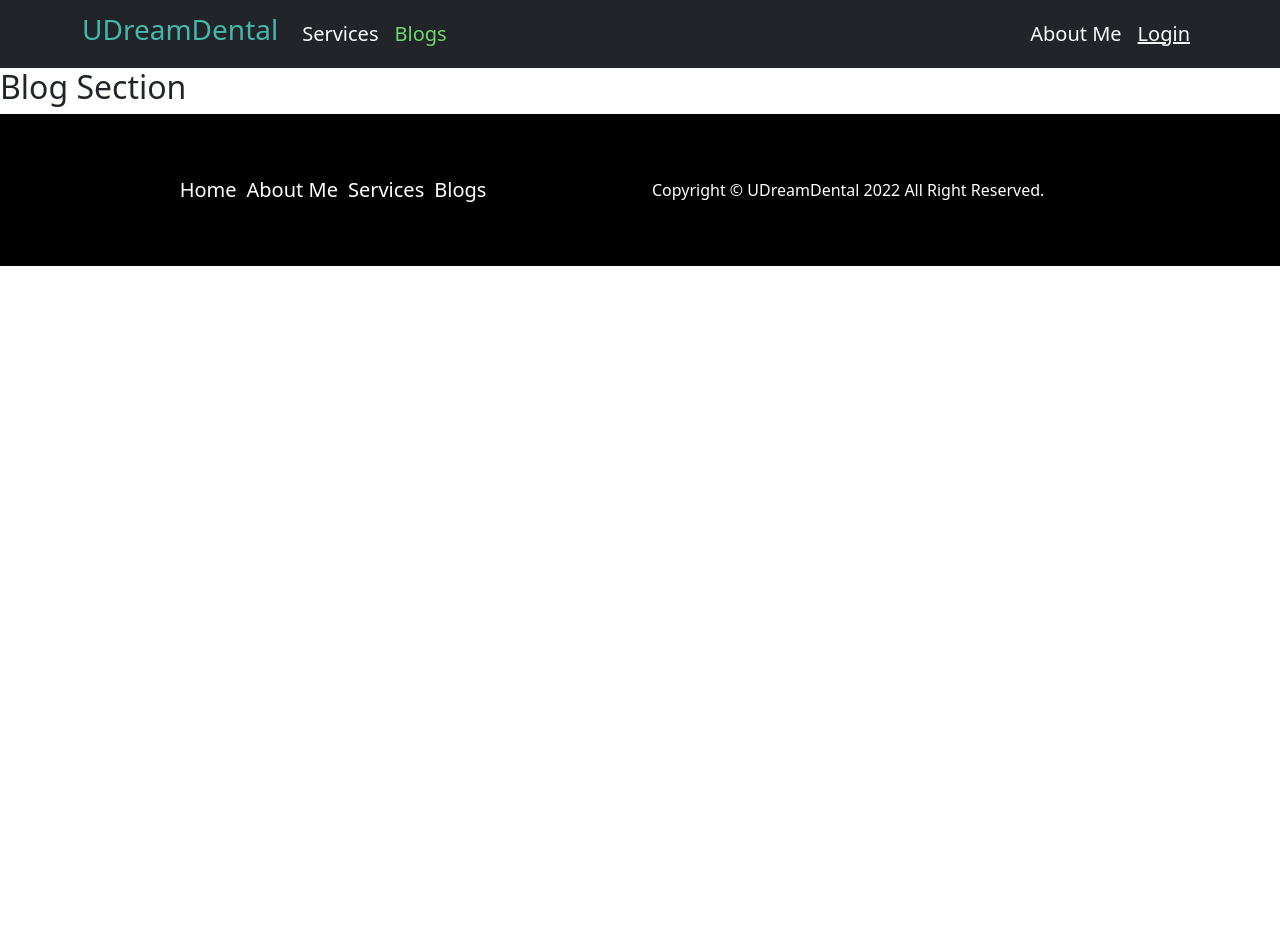
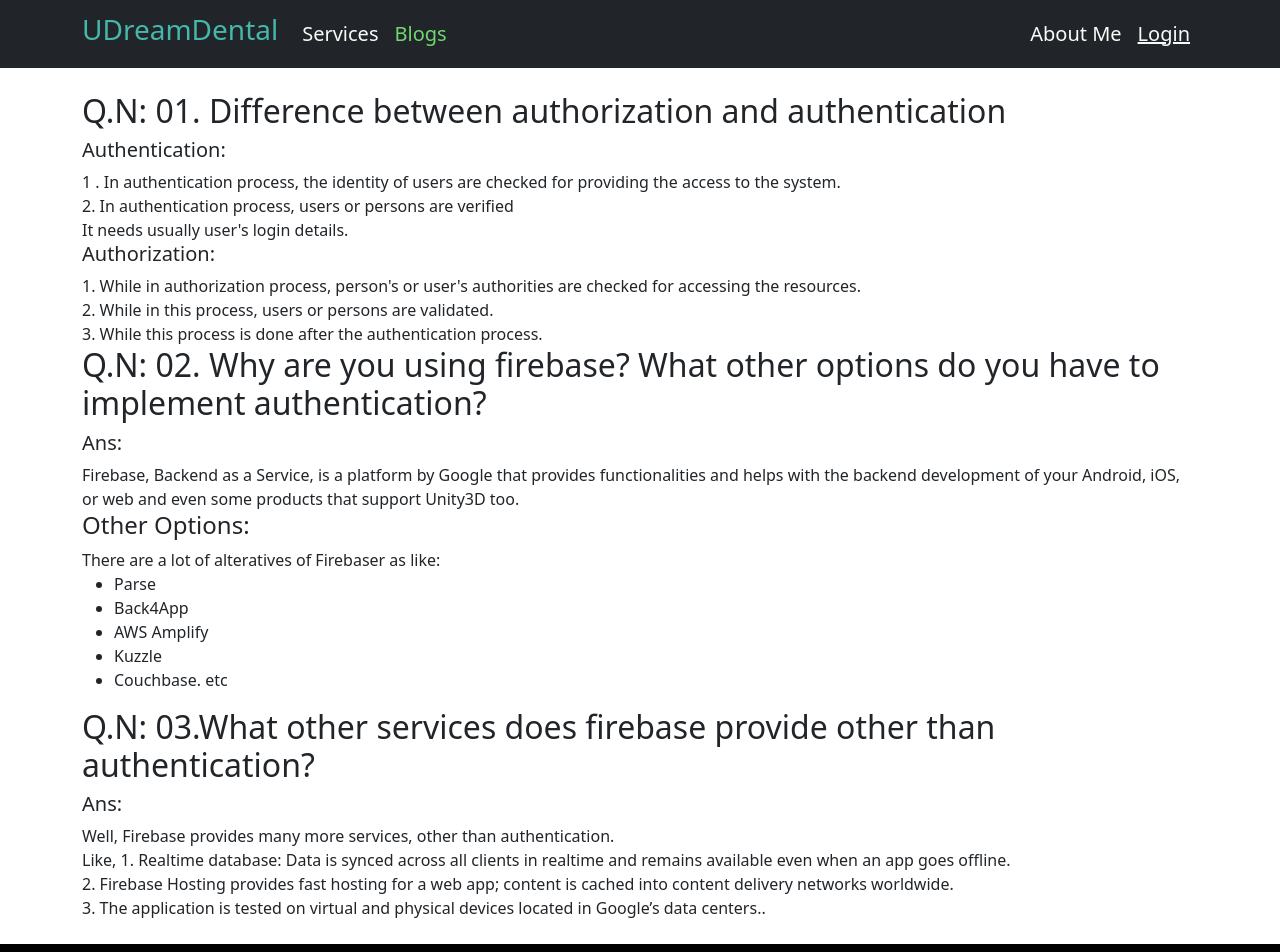
Before and after one commit to Rasel105/UDream_Dental, a React (Create React App) app: page /blog in a window 1280 px wide. Shown: the top 952 px of the page. Before the commit the page ends 800 px from the top, so only its background shows below. Built offline with nearby package versions, Linux system fonts and the light colour scheme; no server answers.

Commit message:
blogs section done

```diff
--- /dev/null
+++ b/src/pages/Blogs/Blogs.css
@@ -0,0 +1,3 @@
+.authorAuth p {
+     margin: 0;
+}
--- a/src/pages/Blogs/Blogs.js
+++ b/src/pages/Blogs/Blogs.js
@@ -1,9 +1,41 @@
 import React from 'react';
-
+import './Blogs.css'
 const Blogs = () => {
      return (
-          <div>
-               <h2>Blog Section</h2>
+          <div className='container my-4'>
+               <div className='authorAuth'>
+                    <h2>Q.N: 01. Difference between authorization and authentication</h2>
+                    <h5>Authentication:</h5>
+                    <p>1 . In authentication process, the identity of users are checked for providing the access to the system.</p>
+                    <p>2. In authentication process, users or persons are verified</p>
+                    <p>It needs usually user's login details.</p>
+                    <h5>Authorization:</h5>
+                    <p>1. While in authorization process, person's or user's authorities are checked for accessing the resources.</p>
+                    <p>2. While in this process, users or persons are validated.</p>
+                    <p>3. While this process is done after the authentication process.</p>
+               </div>
+               <div className='authorAuth'>
+                    <h2>Q.N: 02. Why are you using firebase? What other options do you have to implement authentication?</h2>
+                    <h5>Ans: </h5>
+                    <p></p>Firebase, Backend as a Service, is a platform by Google that provides functionalities and helps with the backend development of your Android, iOS, or web and even some products that support Unity3D too.
+                    <h4>Other Options: </h4>
+                    <p>There are a lot of alteratives of Firebaser as like: </p>
+                    <ul>
+                         <li>Parse</li>
+                         <li>Back4App</li>
+                         <li>AWS Amplify</li>
+                         <li>Kuzzle</li>
+                         <li>Couchbase. etc</li>
+                    </ul>
+                    <div className='authorAuth'>
+                         <h2>Q.N: 03.What other services does firebase provide other than authentication?</h2>
+                         <h5>Ans: </h5>
+                         <p>Well, Firebase provides many more services, other than authentication.</p>
+                         <p>Like, 1. Realtime database: Data is synced across all clients in realtime and remains available even when an app goes offline.</p>
+                         <p>2. Firebase Hosting provides fast hosting for a web app; content is cached into content delivery networks worldwide.</p>
+                         <p>3. The application is tested on virtual and physical devices located in Google’s data centers..</p>
+                    </div>
+               </div>
           </div>
      );
 };
```
